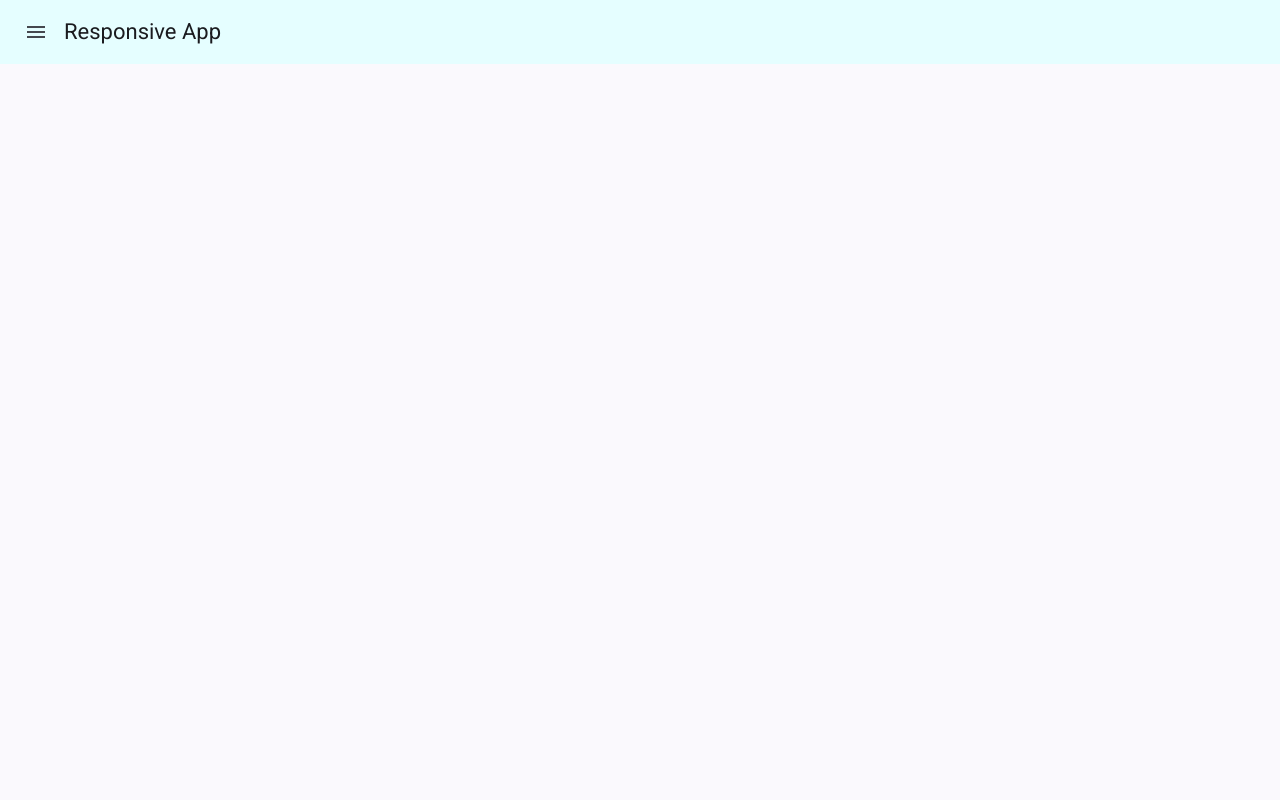
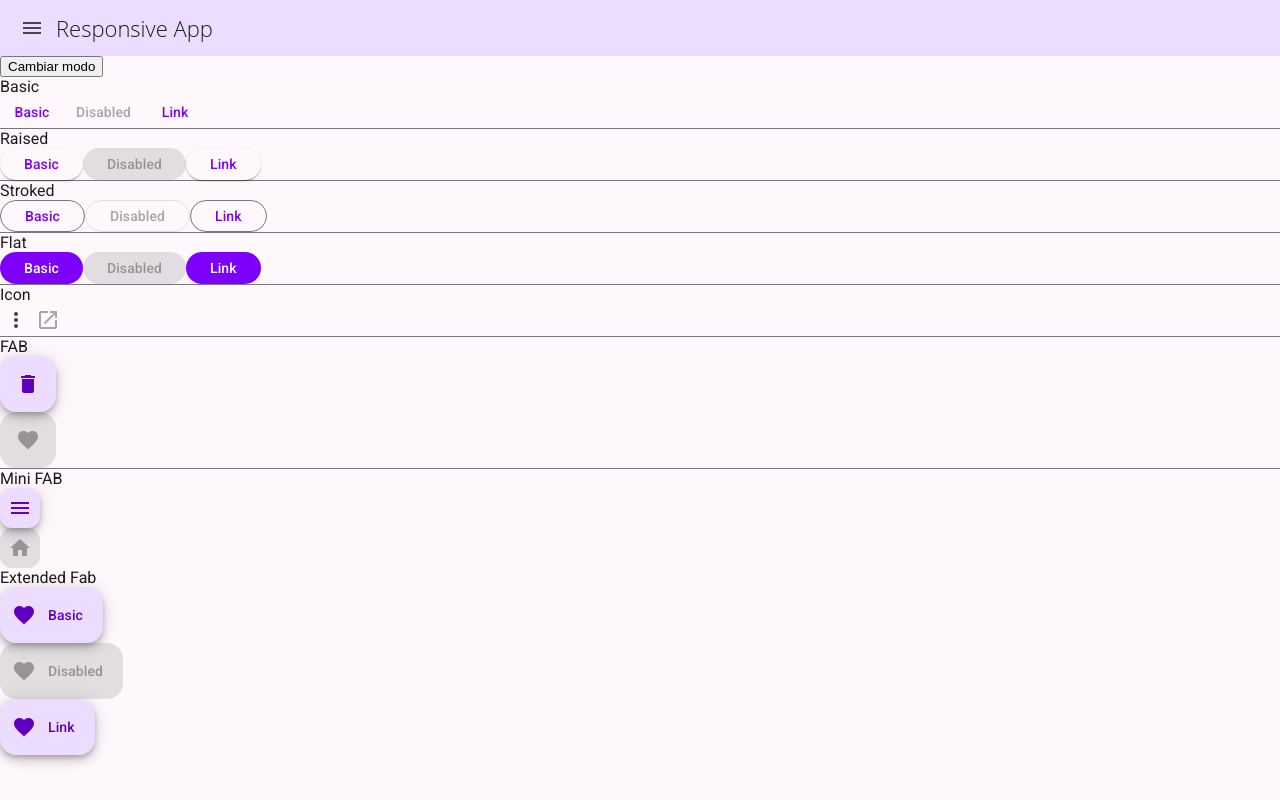
Before and after one commit to devcobos/NgBossLevel, an Angular app: page / in a window 1280 px wide. Built offline with nearby package versions, Linux system fonts and the light colour scheme.

Commit message:
custom theme

```diff
--- a/angular.json
+++ b/angular.json
@@ -20,9 +20,7 @@
             "outputPath": "dist/ng-boss-level",
             "index": "src/index.html",
             "browser": "src/main.ts",
-            "polyfills": [
-              "zone.js"
-            ],
+            "polyfills": ["zone.js"],
             "tsConfig": "tsconfig.app.json",
             "inlineStyleLanguage": "scss",
             "assets": [
@@ -31,10 +29,10 @@
                 "input": "public"
               }
             ],
-            "styles": [
-              "@angular/material/prebuilt-themes/azure-blue.css",
-              "src/styles.scss"
-            ],
+            "styles": ["src/styles.scss"],
+            "stylePreprocessorOptions": {
+              "includePaths": ["src"]
+            },
             "scripts": []
           },
           "configurations": {
@@ -85,10 +83,7 @@
         "test": {
           "builder": "@angular-devkit/build-angular:karma",
           "options": {
-            "polyfills": [
-              "zone.js",
-              "zone.js/testing"
-            ],
+            "polyfills": ["zone.js", "zone.js/testing"],
             "tsConfig": "tsconfig.spec.json",
             "inlineStyleLanguage": "scss",
             "assets": [
@@ -97,10 +92,10 @@
                 "input": "public"
               }
             ],
-            "styles": [
-              "@angular/material/prebuilt-themes/azure-blue.css",
-              "src/styles.scss"
-            ],
+            "styles": ["src/styles.scss"],
+            "stylePreprocessorOptions": {
+              "includePaths": ["src"]
+            },
             "scripts": []
           }
         }
--- a/src/app/app.component.html
+++ b/src/app/app.component.html
@@ -1,3 +1,116 @@
 <app-sidenav>
+  <button (click)="toggleDarkMode()">Cambiar modo</button>
+
+  <section>
+    <div class="example-label">Basic</div>
+    <div class="example-button-row">
+      <button mat-button>Basic</button>
+      <button mat-button disabled>Disabled</button>
+      <a mat-button href="https://www.google.com/" target="_blank">Link</a>
+    </div>
+  </section>
+  <mat-divider></mat-divider>
+  <section>
+    <div class="example-label">Raised</div>
+    <div class="example-button-row">
+      <button mat-raised-button>Basic</button>
+      <button mat-raised-button disabled>Disabled</button>
+      <a mat-raised-button href="https://www.google.com/" target="_blank">Link</a>
+    </div>
+  </section>
+  <mat-divider></mat-divider>
+  <section>
+    <div class="example-label">Stroked</div>
+    <div class="example-button-row">
+      <button mat-stroked-button>Basic</button>
+      <button mat-stroked-button disabled>Disabled</button>
+      <a mat-stroked-button href="https://www.google.com/" target="_blank">Link</a>
+    </div>
+  </section>
+  <mat-divider></mat-divider>
+  <section>
+    <div class="example-label">Flat</div>
+    <div class="example-button-row">
+      <button mat-flat-button>Basic</button>
+      <button mat-flat-button disabled>Disabled</button>
+      <a mat-flat-button href="https://www.google.com/" target="_blank">Link</a>
+    </div>
+  </section>
+  <mat-divider></mat-divider>
+  <section>
+    <div class="example-label">Icon</div>
+    <div class="example-button-row">
+      <div class="example-flex-container">
+        <button mat-icon-button aria-label="Example icon button with a vertical three dot icon">
+          <mat-icon>more_vert</mat-icon>
+        </button>
+        <button mat-icon-button disabled aria-label="Example icon button with a open in new tab icon">
+          <mat-icon>open_in_new</mat-icon>
+        </button>
+      </div>
+    </div>
+  </section>
+  <mat-divider></mat-divider>
+  <section>
+    <div class="example-label">FAB</div>
+    <div class="example-button-row">
+      <div class="example-flex-container">
+        <div class="example-button-container">
+          <button mat-fab aria-label="Example icon button with a delete icon">
+            <mat-icon>delete</mat-icon>
+          </button>
+        </div>
+        <div class="example-button-container">
+          <button mat-fab disabled aria-label="Example icon button with a heart icon">
+            <mat-icon>favorite</mat-icon>
+          </button>
+        </div>
+      </div>
+    </div>
+  </section>
+  <mat-divider></mat-divider>
+  <section>
+    <div class="example-label">Mini FAB</div>
+    <div class="example-button-row">
+      <div class="example-flex-container">
+        <div class="example-button-container">
+          <button mat-mini-fab aria-label="Example icon button with a menu icon">
+            <mat-icon>menu</mat-icon>
+          </button>
+        </div>
+        <div class="example-button-container">
+          <button mat-mini-fab disabled aria-label="Example icon button with a home icon">
+            <mat-icon>home</mat-icon>
+          </button>
+        </div>
+      </div>
+    </div>
+  </section>
+  <section>
+    <div class="example-label">Extended Fab</div>
+    <div class="example-button-row">
+      <div class="example-flex-container">
+        <div class="example-button-container">
+          <button mat-fab extended>
+            <mat-icon>favorite</mat-icon>
+            Basic
+          </button>
+        </div>
+        <div class="example-button-container">
+          <button mat-fab extended disabled>
+            <mat-icon>favorite</mat-icon>
+            Disabled
+          </button>
+        </div>
+        <div class="example-button-container">
+          <a mat-fab extended routerLink=".">
+            <mat-icon>favorite</mat-icon>
+            Link
+          </a>
+        </div>
+      </div>
+    </div>
+  </section>
+
   <router-outlet />
 </app-sidenav>
--- a/src/app/app.component.ts
+++ b/src/app/app.component.ts
@@ -1,13 +1,34 @@
-import { Component } from '@angular/core';
+import { ChangeDetectorRef, Component, inject, OnInit } from '@angular/core';
+import { MatButtonModule } from '@angular/material/button';
+import { MatDividerModule } from '@angular/material/divider';
+import { MatIconModule } from '@angular/material/icon';
 import { RouterOutlet } from '@angular/router';
-import { SidenavComponent } from './core/layout/sidenav/sidenav.component';
+import { SidenavComponent } from '@core/layout/sidenav/sidenav.component';
+import { ThemeService } from '@shared/services/theme-service.service';
 
 @Component({
   selector: 'app-root',
-  imports: [RouterOutlet, SidenavComponent],
+  imports: [RouterOutlet, SidenavComponent, MatButtonModule, MatDividerModule, MatIconModule],
   templateUrl: './app.component.html',
   styleUrl: './app.component.scss',
 })
-export class AppComponent {
+export class AppComponent implements OnInit {
   title = 'NgBossLevel';
+
+  private readonly _themeService = inject(ThemeService);
+  private readonly _cdr = inject(ChangeDetectorRef);
+
+  ngOnInit() {
+    // Recupera la preferencia de dark mode del almacenamiento local
+    if (localStorage.getItem('darkMode') === 'true') {
+      document.body.classList.add('dark-mode');
+    }
+  }
+
+  toggleDarkMode() {
+    // Alterna la clase 'dark-mode'
+    const isDarkMode = document.body.classList.toggle('dark-mode');
+    // Guarda la preferencia en localStorage
+    localStorage.setItem('darkMode', String(isDarkMode));
+  }
 }
--- a/src/app/app.config.ts
+++ b/src/app/app.config.ts
@@ -1,9 +1,9 @@
 import { ApplicationConfig, provideZoneChangeDetection } from '@angular/core';
 import { provideRouter } from '@angular/router';
 
+import { provideAnimationsAsync } from '@angular/platform-browser/animations/async';
 import { routes } from './app.routes';
-import { provideAnimationsAsync } from '@angular/platform-browser/animations/async';
 
 export const appConfig: ApplicationConfig = {
-  providers: [provideZoneChangeDetection({ eventCoalescing: true }), provideRouter(routes), provideAnimationsAsync()]
+  providers: [provideZoneChangeDetection({ eventCoalescing: true }), provideRouter(routes), provideAnimationsAsync()],
 };
--- a/src/app/core/layout/sidenav/sidenav.component.scss
+++ b/src/app/core/layout/sidenav/sidenav.component.scss
@@ -11,7 +11,7 @@
 }
 
 .example-toolbar {
-  background-color: rgb(229, 254, 255);
+  background-color: var(--mdc-fab-container-color, var(--mat-sys-primary-container));
 }
 
 .example-is-mobile .example-toolbar {
@@ -31,7 +31,7 @@ h1.example-app-name {
 }
 
 .example-sidenav {
-  background-color: rgb(170, 254, 254);
+  // background-color: var(--mdc-fab-container-color, var(--mat-sys-primary-container));
 }
 
 .example-is-mobile .example-sidenav-container {
--- /dev/null
+++ b/src/app/shared/services/theme-service.service.ts
@@ -0,0 +1,12 @@
+import { Injectable } from '@angular/core';
+
+@Injectable({
+  providedIn: 'root',
+})
+export class ThemeService {
+  setTheme(primary: string, tertiary: string) {
+    // Modificar directamente las variables SCSS desde las clases dinámicas
+    document.documentElement.style.setProperty('--primary-palette', primary);
+    document.documentElement.style.setProperty('--tertiary-palette', tertiary);
+  }
+}
--- a/src/index.html
+++ b/src/index.html
@@ -1,13 +1,13 @@
-<!doctype html>
+<!DOCTYPE html>
 <html lang="en">
   <head>
-  <meta charset="utf-8">
+    <meta charset="utf-8" />
     <title>NgBossLevel</title>
-  <base href="/">
-  <meta name="viewport" content="width=device-width, initial-scale=1">
-  <link rel="icon" type="image/x-icon" href="favicon.ico">
-  <link href="https://fonts.googleapis.com/css2?family=Roboto:wght@300;400;500&display=swap" rel="stylesheet">
-  <link href="https://fonts.googleapis.com/icon?family=Material+Icons" rel="stylesheet">
+    <base href="/" />
+    <meta name="viewport" content="width=device-width, initial-scale=1" />
+    <link rel="icon" type="image/x-icon" href="favicon.ico" />
+    <link href="https://fonts.googleapis.com/css2?family=Roboto:wght@300;400;500&display=swap" rel="stylesheet" />
+    <link href="https://fonts.googleapis.com/icon?family=Material+Icons" rel="stylesheet" />
   </head>
   <body class="mat-typography">
     <app-root></app-root>
--- a/src/styles.scss
+++ b/src/styles.scss
@@ -1,4 +1,26 @@
-/* You can add global styles to this file, and also import other style files */
+@use '@angular/material' as mat;
+@import 'styles/dynamic-theme';
 
-html, body { height: 100%; }
-body { margin: 0; font-family: Roboto, "Helvetica Neue", sans-serif; }
+$red-palette: mat.$red-palette;
+$green-palette: mat.$green-palette;
+$blue-palette: mat.$blue-palette;
+$yellow-palette: mat.$yellow-palette;
+$cyan-palette: mat.$cyan-palette;
+$magenta-palette: mat.$magenta-palette;
+$orange-palette: mat.$orange-palette;
+$chartreuse-palette: mat.$chartreuse-palette;
+$spring-green-palette: mat.$spring-green-palette;
+$azure-palette: mat.$azure-palette;
+$violet-palette: mat.$violet-palette;
+$rose-palette: mat.$rose-palette;
+
+@include dynamic-theme($violet-palette, $magenta-palette);
+
+html,
+body {
+  height: 100%;
+}
+body {
+  margin: 0;
+  font-family: Roboto, 'Helvetica Neue', sans-serif;
+}
--- /dev/null
+++ b/src/styles/dynamic-theme.scss
@@ -0,0 +1,43 @@
+@use '@angular/material' as mat;
+
+@mixin dynamic-theme($primary-palette, $tertiary-palette) {
+  html {
+    color-scheme: light dark;
+    @include mat.theme(
+      (
+        color: (
+          theme-type: light,
+          primary: $primary-palette,
+          tertiary: $tertiary-palette,
+        ),
+        typography: (
+          plain-family: Roboto,
+          brand-family: Open Sans,
+          bold-weight: 900,
+          medium-weight: 500,
+          regular-weight: 300,
+        ),
+        density: -2,
+      )
+    );
+  }
+  .dark-mode {
+    @include mat.theme(
+      (
+        color: (
+          theme-type: dark,
+          primary: $primary-palette,
+          tertiary: $tertiary-palette,
+        ),
+        typography: (
+          plain-family: Roboto,
+          brand-family: Open Sans,
+          bold-weight: 900,
+          medium-weight: 500,
+          regular-weight: 300,
+        ),
+        density: -2,
+      )
+    );
+  }
+}
```
Also changed, not shown: tsconfig.json (+7 -1 lines). Lines whose indentation alone changed are shown as unchanged.
